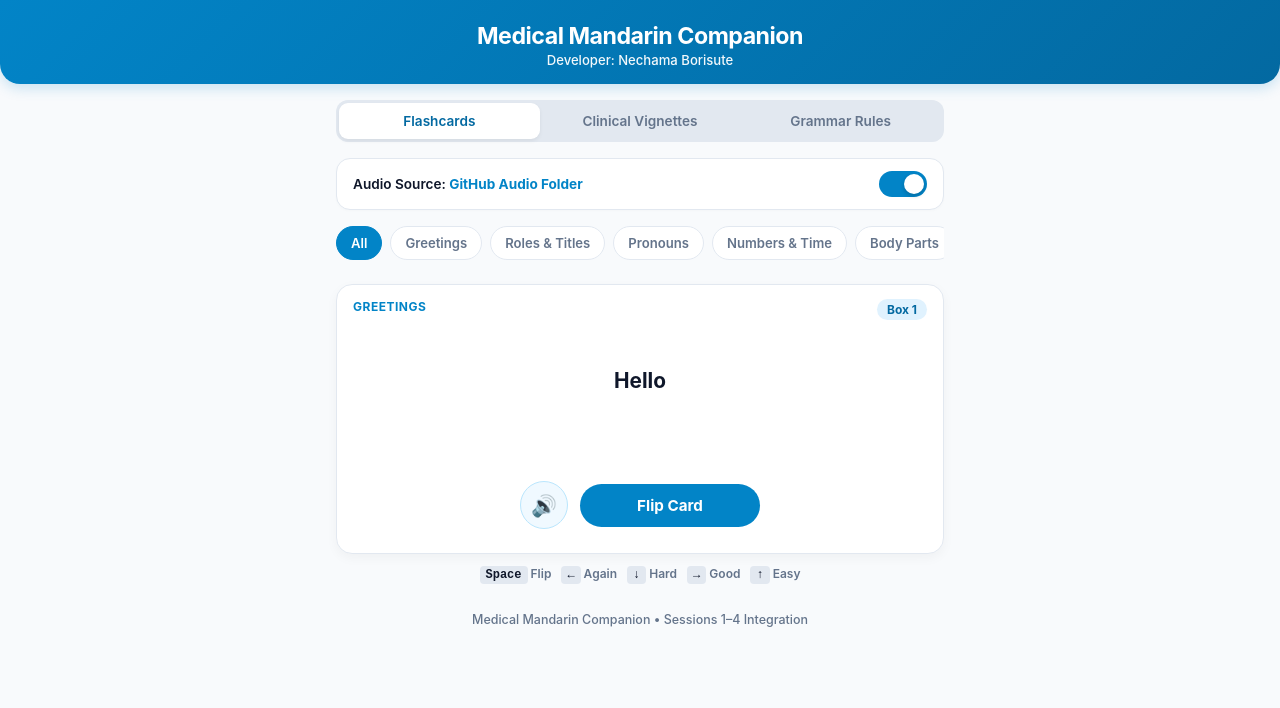
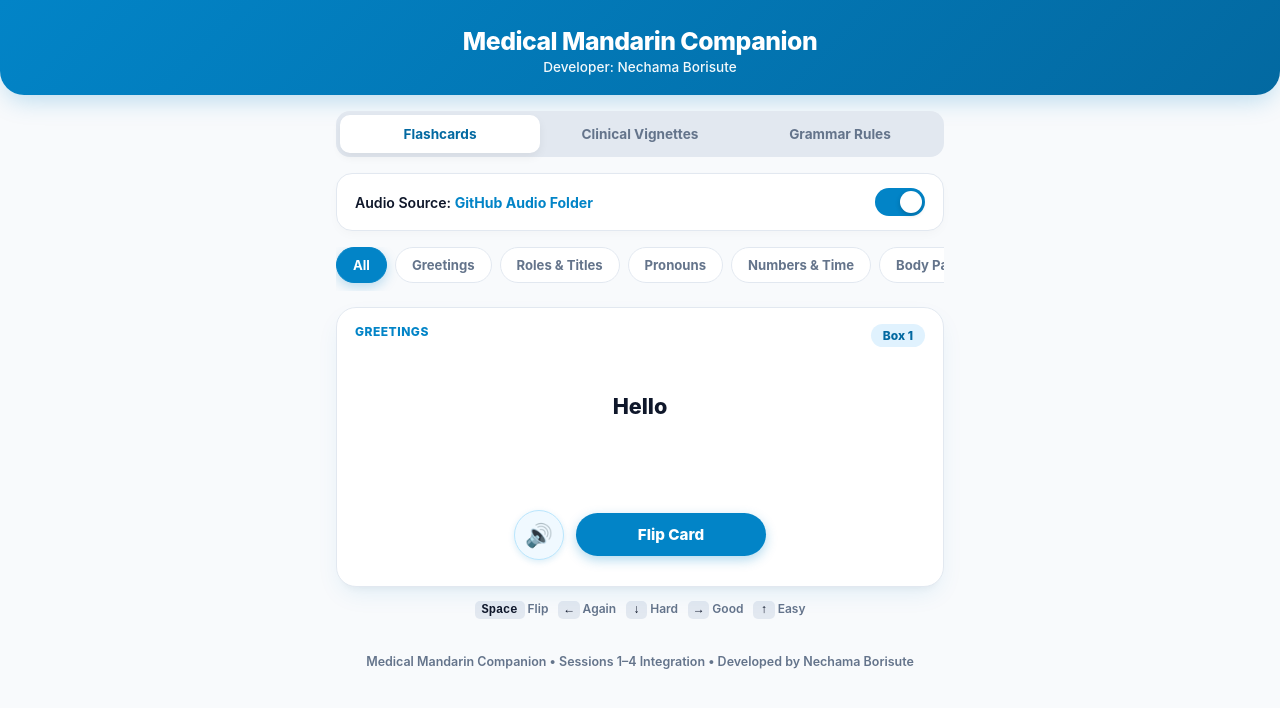
Before and after one commit to nechamab/MedicalMandarinApp, a plain HTML site: page index.html in a window 1280 px wide. Drawn offline with Linux system fonts and the light colour scheme.

Commit message:
Refine styles for header and card components
Updated styles for header, buttons, and cards to enhance UI. Adjusted padding, margins, and font weights for better visual hierarchy.

```diff
--- a/index.html
+++ b/index.html
@@ -20,75 +20,85 @@
       --success: #16a34a;
       --warning: #d97706;
       --danger: #dc2626;
-      --radius: 16px;
+      --radius: 20px;
     }
 
     * { box-sizing: border-box; margin: 0; padding: 0; font-family: -apple-system, BlinkMacSystemFont, "Segoe UI", Roboto, Helvetica, Arial, sans-serif; -webkit-tap-highlight-color: transparent; }
     body { background-color: var(--bg); color: var(--text); padding-bottom: 50px; min-height: 100vh; }
 
-    header { background: linear-gradient(135deg, #0284c7, #0369a1); color: white; padding: 22px 16px 16px; text-align: center; border-bottom-left-radius: 20px; border-bottom-right-radius: 20px; box-shadow: 0 4px 14px rgba(2, 132, 199, 0.2); }
-    header h1 { font-size: 1.45rem; font-weight: 700; margin-bottom: 2px; letter-spacing: -0.5px; }
-    header p { font-size: 0.82rem; opacity: 0.95; font-weight: 500; }
+    header { background: linear-gradient(135deg, #0284c7, #0369a1); color: white; padding: 26px 18px 20px; text-align: center; border-bottom-left-radius: 24px; border-bottom-right-radius: 24px; box-shadow: 0 10px 25px -5px rgba(2, 132, 199, 0.25); }
+    header h1 { font-size: 1.55rem; font-weight: 800; margin-bottom: 3px; letter-spacing: -0.5px; }
+    header p { font-size: 0.85rem; opacity: 0.95; font-weight: 500; }
 
     .container { max-width: 640px; margin: 0 auto; padding: 16px; }
 
-    .app-tabs { display: flex; background: #e2e8f0; border-radius: 12px; padding: 3px; margin-bottom: 16px; }
-    .tab-btn { flex: 1; padding: 10px 4px; border: none; background: transparent; font-weight: 600; font-size: 0.85rem; color: var(--text-muted); border-radius: 9px; cursor: pointer; transition: all 0.2s; }
-    .tab-btn.active { background: white; color: var(--primary-dark); box-shadow: 0 2px 4px rgba(0,0,0,0.06); }
+    /* Mode Navigation Tabs */
+    .app-tabs { display: flex; background: #e2e8f0; border-radius: 14px; padding: 4px; margin-bottom: 16px; }
+    .tab-btn { flex: 1; padding: 11px 4px; border: none; background: transparent; font-weight: 700; font-size: 0.85rem; color: var(--text-muted); border-radius: 10px; cursor: pointer; transition: all 0.2s ease; }
+    .tab-btn.active { background: white; color: var(--primary-dark); box-shadow: 0 4px 10px rgba(0,0,0,0.06); }
 
-    .audio-settings { background: var(--card-bg); border: 1px solid var(--border); border-radius: 14px; padding: 12px 16px; margin-bottom: 16px; box-shadow: 0 1px 3px rgba(0,0,0,0.02); }
+    /* Audio Settings Box */
+    .audio-settings { background: var(--card-bg); border: 1px solid var(--border); border-radius: 16px; padding: 14px 18px; margin-bottom: 16px; box-shadow: 0 4px 12px -2px rgba(0,0,0,0.03); }
     .switch-container { display: flex; align-items: center; justify-content: space-between; }
-    .switch-label { font-size: 0.85rem; font-weight: 600; color: var(--text); }
+    .switch-label { font-size: 0.88rem; font-weight: 600; color: var(--text); }
 
-    .switch { position: relative; display: inline-block; width: 48px; height: 26px; }
+    /* Toggle Switch */
+    .switch { position: relative; display: inline-block; width: 50px; height: 28px; }
     .switch input { opacity: 0; width: 0; height: 0; }
-    .slider { position: absolute; cursor: pointer; top: 0; left: 0; right: 0; bottom: 0; background-color: #cbd5e1; transition: .3s; border-radius: 26px; }
-    .slider:before { position: absolute; content: ""; height: 20px; width: 20px; left: 3px; bottom: 3px; background-color: white; transition: .3s; border-radius: 50%; box-shadow: 0 2px 4px rgba(0,0,0,0.2); }
+    .slider { position: absolute; cursor: pointer; top: 0; left: 0; right: 0; bottom: 0; background-color: #cbd5e1; transition: .3s; border-radius: 28px; }
+    .slider:before { position: absolute; content: ""; height: 22px; width: 22px; left: 3px; bottom: 3px; background-color: white; transition: .3s; border-radius: 50%; box-shadow: 0 2px 5px rgba(0,0,0,0.2); }
     input:checked + .slider { background-color: var(--primary); }
     input:checked + .slider:before { transform: translateX(22px); }
 
+    /* Category Navigation */
     .nav-scroll { display: flex; gap: 8px; overflow-x: auto; padding-bottom: 8px; margin-bottom: 16px; scrollbar-width: none; }
     .nav-scroll::-webkit-scrollbar { display: none; }
-    .section-chip { padding: 8px 14px; background: white; border: 1px solid var(--border); border-radius: 20px; font-size: 0.82rem; font-weight: 600; white-space: nowrap; color: var(--text-muted); cursor: pointer; }
-    .section-chip.active { background: var(--primary); color: white; border-color: var(--primary); }
+    .section-chip { padding: 9px 16px; background: white; border: 1px solid var(--border); border-radius: 24px; font-size: 0.82rem; font-weight: 700; white-space: nowrap; color: var(--text-muted); cursor: pointer; transition: all 0.2s ease; }
+    .section-chip.active { background: var(--primary); color: white; border-color: var(--primary); box-shadow: 0 4px 12px rgba(2, 132, 199, 0.25); }
 
+    /* Flashcard Container */
     .card-container { perspective: 1000px; margin-bottom: 20px; touch-action: pan-y; }
-    .flashcard { width: 100%; min-height: 270px; background: var(--card-bg); border: 1px solid var(--border); border-radius: var(--radius); padding: 24px; display: flex; flex-direction: column; justify-content: space-between; align-items: center; text-align: center; box-shadow: 0 4px 12px rgba(0,0,0,0.04); position: relative; user-select: none; transition: transform 0.2s ease; }
-    .card-badge { position: absolute; top: 14px; left: 16px; font-size: 0.75rem; font-weight: 700; color: var(--primary); text-transform: uppercase; letter-spacing: 0.5px; }
-    .srs-badge { position: absolute; top: 14px; right: 16px; font-size: 0.75rem; background: var(--primary-light); color: var(--primary-dark); padding: 3px 10px; border-radius: 12px; font-weight: 700; }
+    .flashcard { width: 100%; min-height: 280px; background: var(--card-bg); border: 1px solid var(--border); border-radius: var(--radius); padding: 26px; display: flex; flex-direction: column; justify-content: space-between; align-items: center; text-align: center; box-shadow: 0 10px 25px -5px rgba(2, 132, 199, 0.1), 0 8px 10px -6px rgba(0, 0, 0, 0.05); position: relative; user-select: none; transition: transform 0.2s ease, box-shadow 0.2s ease; }
+    .flashcard:active { transform: scale(0.99); }
+    .card-badge { position: absolute; top: 16px; left: 18px; font-size: 0.75rem; font-weight: 800; color: var(--primary); text-transform: uppercase; letter-spacing: 0.5px; }
+    .srs-badge { position: absolute; top: 16px; right: 18px; font-size: 0.75rem; background: var(--primary-light); color: var(--primary-dark); padding: 4px 12px; border-radius: 14px; font-weight: 800; }
 
     .card-content { margin: auto 0; width: 100%; cursor: pointer; }
-    .english-text { font-size: 1.3rem; font-weight: 700; color: var(--text); margin-bottom: 12px; line-height: 1.3; }
-    .chinese-container { display: none; margin-top: 14px; padding-top: 14px; border-top: 1px dashed var(--border); }
+    .english-text { font-size: 1.35rem; font-weight: 800; color: var(--text); margin-bottom: 12px; line-height: 1.35; }
+    .chinese-container { display: none; margin-top: 16px; padding-top: 16px; border-top: 1px dashed var(--border); }
     .chinese-container.revealed { display: block; }
-    .hanzi { font-size: 2.2rem; font-weight: 700; color: var(--primary-dark); margin-bottom: 6px; letter-spacing: 1px; }
-    .pinyin { font-size: 1.15rem; color: #0284c7; font-weight: 600; }
+    .hanzi { font-size: 2.3rem; font-weight: 800; color: var(--primary-dark); margin-bottom: 6px; letter-spacing: 1px; }
+    .pinyin { font-size: 1.2rem; color: #0284c7; font-weight: 700; }
 
-    .card-actions { display: flex; gap: 12px; width: 100%; justify-content: center; align-items: center; margin-top: 16px; }
-    .btn-audio { background: #f0f9ff; border: 1px solid #bae6fd; color: var(--primary); width: 48px; height: 48px; border-radius: 50%; display: flex; align-items: center; justify-content: center; font-size: 1.3rem; cursor: pointer; }
-    .btn-flip { background: var(--primary); color: white; border: none; padding: 12px 24px; border-radius: 22px; font-weight: 700; font-size: 0.95rem; cursor: pointer; flex: 1; max-width: 180px; }
+    .card-actions { display: flex; gap: 12px; width: 100%; justify-content: center; align-items: center; margin-top: 18px; }
+    .btn-audio { background: #f0f9ff; border: 1px solid #bae6fd; color: var(--primary); width: 50px; height: 50px; border-radius: 50%; display: flex; align-items: center; justify-content: center; font-size: 1.4rem; cursor: pointer; box-shadow: 0 2px 6px rgba(2, 132, 199, 0.15); }
+    .btn-flip { background: var(--primary); color: white; border: none; padding: 12px 26px; border-radius: 24px; font-weight: 800; font-size: 0.95rem; cursor: pointer; flex: 1; max-width: 190px; box-shadow: 0 4px 12px rgba(2, 132, 199, 0.3); }
 
-    .keyboard-guide { display: flex; justify-content: center; gap: 10px; font-size: 0.75rem; color: var(--text-muted); margin-top: 12px; font-weight: 600; flex-wrap: wrap; }
-    .key-badge { background: #e2e8f0; padding: 2px 6px; border-radius: 4px; color: var(--text); font-family: monospace; }
+    /* Keyboard Guide */
+    .keyboard-guide { display: flex; justify-content: center; gap: 10px; font-size: 0.75rem; color: var(--text-muted); margin-top: 14px; font-weight: 600; flex-wrap: wrap; }
+    .key-badge { background: #e2e8f0; padding: 2px 7px; border-radius: 5px; color: var(--text); font-family: monospace; font-weight: 700; }
 
-    .srs-controls { display: grid; grid-template-columns: repeat(4, 1fr); gap: 8px; margin-top: 12px; }
-    .srs-btn { padding: 12px 4px; border: none; border-radius: 10px; font-weight: 700; font-size: 0.78rem; color: white; cursor: pointer; }
+    /* SRS Buttons */
+    .srs-controls { display: grid; grid-template-columns: repeat(4, 1fr); gap: 8px; margin-top: 14px; }
+    .srs-btn { padding: 12px 4px; border: none; border-radius: 12px; font-weight: 800; font-size: 0.78rem; color: white; cursor: pointer; box-shadow: 0 2px 6px rgba(0,0,0,0.1); }
     .srs-again { background: var(--danger); }
     .srs-hard { background: var(--warning); }
     .srs-good { background: var(--primary); }
     .srs-easy { background: var(--success); }
 
+    /* Views */
     .view-panel { display: none; }
     .view-panel.active { display: block; }
 
-    .info-card { background: white; border: 1px solid var(--border); border-radius: 14px; padding: 18px; margin-bottom: 14px; }
-    .info-title { font-weight: 700; font-size: 1.05rem; color: var(--primary-dark); margin-bottom: 8px; }
-    .dialogue-line { margin-bottom: 10px; padding-bottom: 10px; border-bottom: 1px solid #f1f5f9; }
-    .dialogue-speaker { font-weight: 700; font-size: 0.8rem; color: var(--primary); text-transform: uppercase; }
-    .dialogue-text { font-size: 0.95rem; margin-top: 2px; }
-    .dialogue-sub { font-size: 0.85rem; color: var(--text-muted); font-style: italic; }
+    /* Scenario & Grammar Styling */
+    .info-card { background: white; border: 1px solid var(--border); border-radius: 16px; padding: 20px; margin-bottom: 16px; box-shadow: 0 4px 12px -2px rgba(0,0,0,0.03); }
+    .info-title { font-weight: 800; font-size: 1.1rem; color: var(--primary-dark); margin-bottom: 10px; }
+    .dialogue-line { margin-bottom: 12px; padding-bottom: 10px; border-bottom: 1px solid #f1f5f9; }
+    .dialogue-speaker { font-weight: 800; font-size: 0.8rem; color: var(--primary); text-transform: uppercase; letter-spacing: 0.5px; }
+    .dialogue-text { font-size: 0.98rem; margin-top: 2px; font-weight: 600; }
+    .dialogue-sub { font-size: 0.85rem; color: var(--text-muted); font-style: italic; margin-top: 2px; }
 
-    footer { text-align: center; font-size: 0.78rem; color: var(--text-muted); margin-top: 30px; font-weight: 500; }
+    footer { text-align: center; font-size: 0.78rem; color: var(--text-muted); margin-top: 36px; font-weight: 600; line-height: 1.5; }
   </style>
 </head>
 <body>
@@ -205,30 +215,29 @@
     <div id="view-grammar" class="view-panel">
       <div class="info-card">
         <div class="info-title">Mandarin Sentence Structure Rules</div>
-        <div style="font-size: 0.9rem; line-height: 1.5;">
+        <div style="font-size: 0.92rem; line-height: 1.55;">
           <p><strong>1. Basic Timeline Order:</strong><br>Subject + Time (When) + Location + Verb + Object</p>
-          <p style="color: var(--primary-dark); font-weight: 600; margin-top: 4px;">我早上九点会去看医生。<br><span style="font-size: 0.8rem; font-weight: 400; color: var(--text-muted);">Wǒ zǎoshang jiǔ diǎn huì qù kàn yīshēng. (I will see doctor at 9am.)</span></p>
+          <p style="color: var(--primary-dark); font-weight: 700; margin-top: 4px;">我早上九点会去看医生。<br><span style="font-size: 0.82rem; font-weight: 500; color: var(--text-muted);">Wǒ zǎoshang jiǔ diǎn huì qù kàn yīshēng. (I will see doctor at 9am.)</span></p>
 
           <hr style="margin: 12px 0; border: none; border-top: 1px solid var(--border);">
 
           <p><strong>2. Time Duration Rule:</strong><br>Subject + Verb + Time Duration</p>
-          <p style="color: var(--primary-dark); font-weight: 600; margin-top: 4px;">我讲了三个小时。<br><span style="font-size: 0.8rem; font-weight: 400; color: var(--text-muted);">Wǒ jiǎngle sān gè xiǎoshí. (I talked for 3 hours.)</span></p>
+          <p style="color: var(--primary-dark); font-weight: 700; margin-top: 4px;">我讲了三个小时。<br><span style="font-size: 0.82rem; font-weight: 500; color: var(--text-muted);">Wǒ jiǎngle sān gè xiǎoshí. (I talked for 3 hours.)</span></p>
 
           <hr style="margin: 12px 0; border: none; border-top: 1px solid var(--border);">
 
           <p><strong>3. Giving Directions:</strong><br>Subject + 在 (zài) + Direction</p>
-          <p style="color: var(--primary-dark); font-weight: 600; margin-top: 4px;">医院在左边。<br><span style="font-size: 0.8rem; font-weight: 400; color: var(--text-muted);">Yīyuàn zài zuǒbiān. (The hospital is on the left.)</span></p>
+          <p style="color: var(--primary-dark); font-weight: 700; margin-top: 4px;">医院在左边。<br><span style="font-size: 0.82rem; font-weight: 500; color: var(--text-muted);">Yīyuàn zài zuǒbiān. (The hospital is on the left.)</span></p>
         </div>
       </div>
     </div>
 
     <footer>
-      Medical Mandarin Companion &bull; Sessions 1–4 Integration
+      Medical Mandarin Companion &bull; Sessions 1–4 Integration &bull; Developed by Nechama Borisute
     </footer>
   </div>
 
   <script>
-    // Complete Dataset mapped directly to your exact screenshot audio filenames
     const flashcards = [
       // Greetings & Courtesy
       { id: "g1", section: "Greetings", english: "Hello", hanzi: "你好", pinyin: "Nǐ hǎo", audioFile: "Hello" },
@@ -475,7 +484,6 @@
         return;
       }
 
-      // Try multiple path combinations to match screenshot audio files on GitHub
       const fileStem = card.audioFile;
       const candidates = [
         `audio/${fileStem}.mp3`,
@@ -488,7 +496,6 @@
 
       function tryNext(index) {
         if (index >= candidates.length) {
-          // Fallback to TTS if audio file is not found
           const utterance = new SpeechSynthesisUtterance(card.hanzi);
           utterance.lang = "zh-CN";
           window.speechSynthesis.speak(utterance);
```
